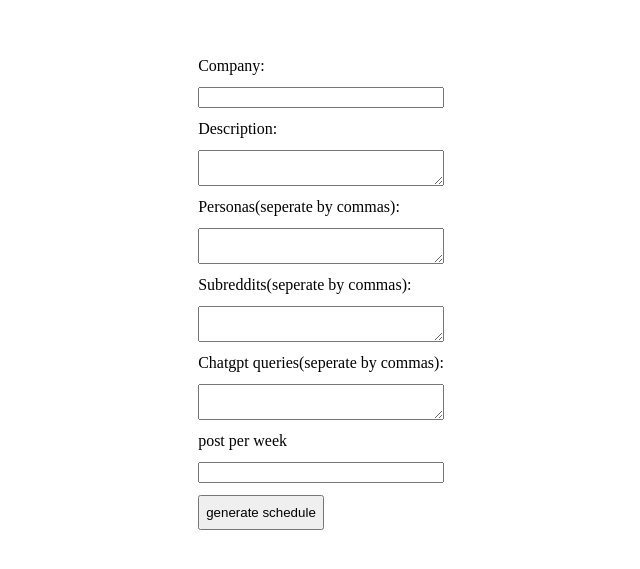
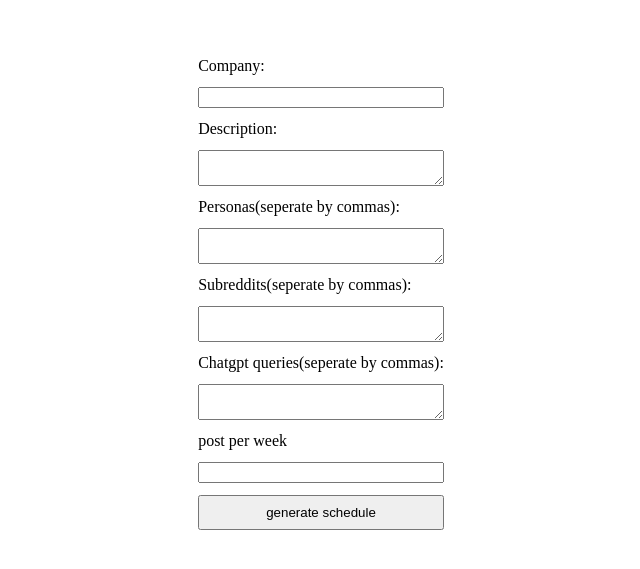
Before and after one commit to Islaster/slideforge, a Next.js app: page / in a window 1280 px wide. Shown: the part 115-684 px from the top of the page, without its empty margins (319-959 px from the left). Built offline with nearby package versions, Linux system fonts and the light colour scheme.

Commit message:
debug test

```diff
--- a/app/components/form.tsx
+++ b/app/components/form.tsx
@@ -97,9 +97,8 @@ export default function Form() {
         onChange={handleChange}
         required
       />
-      <Link href="/view">
-        <button type="submit"> generate schedule</button>
-      </Link>
+
+      <button type="submit"> generate schedule</button>
     </form>
   );
 }
--- a/app/view/CalendarViewer.tsx
+++ b/app/view/CalendarViewer.tsx
@@ -1,3 +1,5 @@
+"use client";
+
 type Post = {
   id: number;
   subReddit: string;
```
